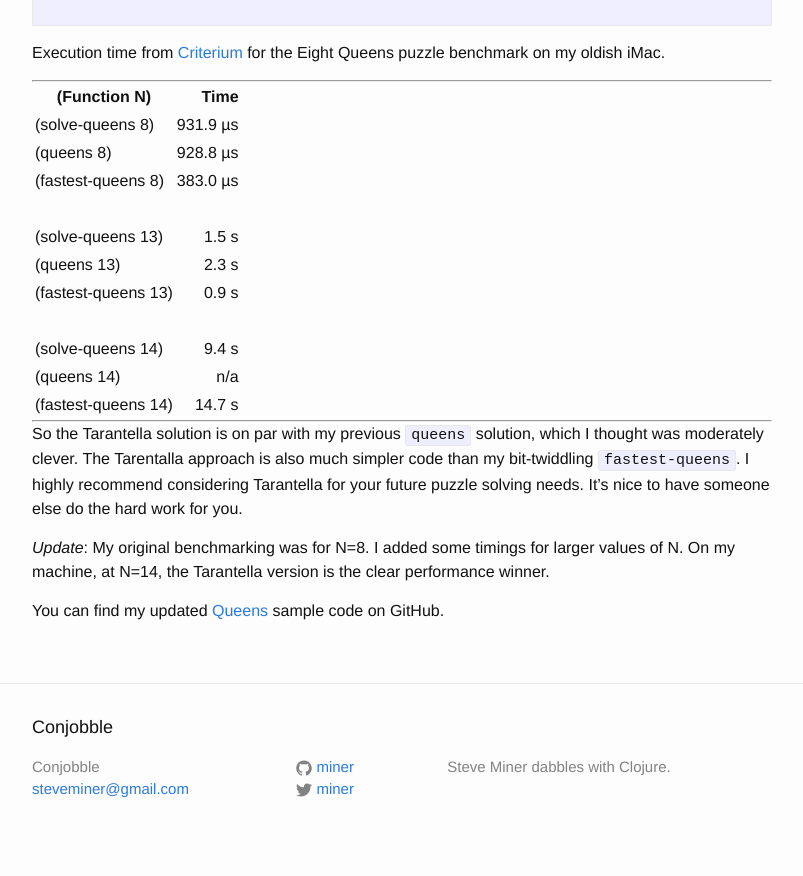
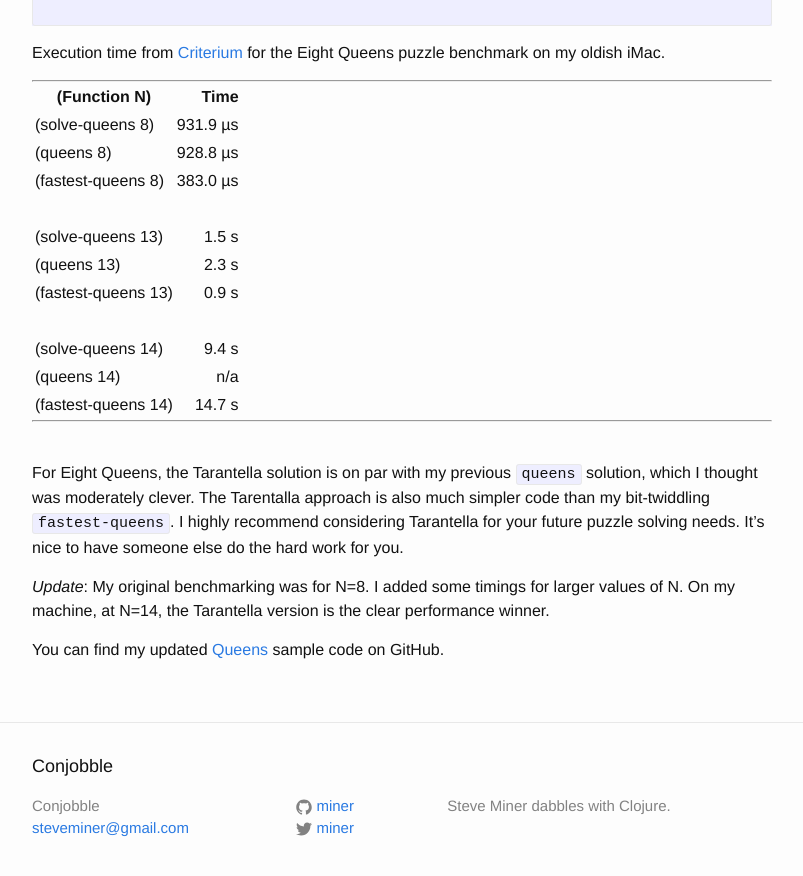
Before and after one commit to miner/miner.github.io, a Jekyll site: the page built from _posts/2019-07-30-tarantella-queens.md, in a window 1280 px wide and 900 px high, scrolled down 1241 px. Shown: the top 876 px of the window, without its empty margins (238-1041 px from the left). Built offline with Jekyll 4.4.1, drawn with Linux system fonts in a browser that asks for light colours.

Commit message:
clean up

```diff
--- a/_posts/2019-07-30-tarantella-queens.md
+++ b/_posts/2019-07-30-tarantella-queens.md
@@ -88,13 +88,15 @@ Execution time from [Criterium][5] for the Eight Queens puzzle benchmark on my o
 
 -----
 
-So the Tarantella solution is on par with my previous `queens` solution, which I thought was
-moderately clever.  The Tarentalla approach is also much simpler code than my bit-twiddling
-`fastest-queens`.  I highly recommend considering Tarantella for your future puzzle solving
-needs.  It's nice to have someone else do the hard work for you.
+<br/>
+
+For Eight Queens, the Tarantella solution is on par with my previous `queens` solution,
+which I thought was moderately clever.  The Tarentalla approach is also much simpler code
+than my bit-twiddling `fastest-queens`.  I highly recommend considering Tarantella for your
+future puzzle solving needs.  It's nice to have someone else do the hard work for you.
 
 *Update*: My original benchmarking was for N=8.  I added some timings for larger values of
- N.  On my machine, at N=14, the Tarantella version is the clear performance winner.
+N.  On my machine, at N=14, the Tarantella version is the clear performance winner.
 
 You can find my updated [Queens][6] sample code on GitHub.
 
```
